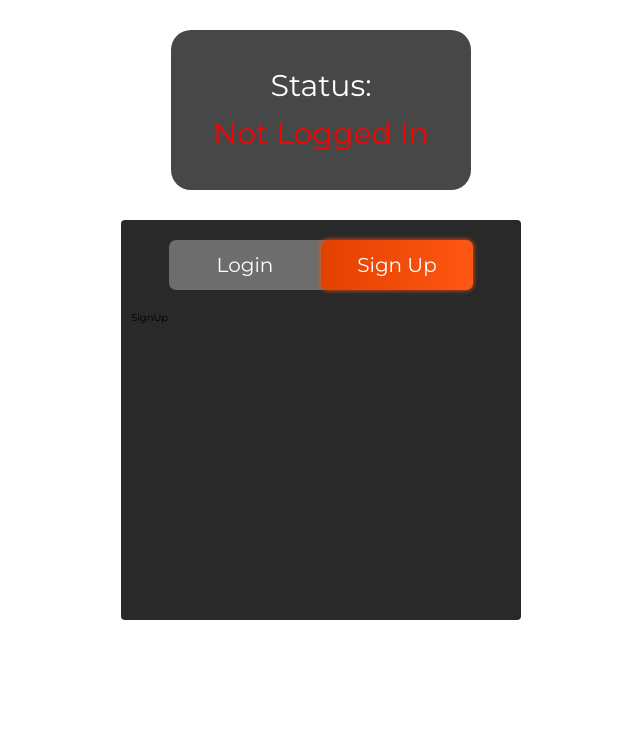
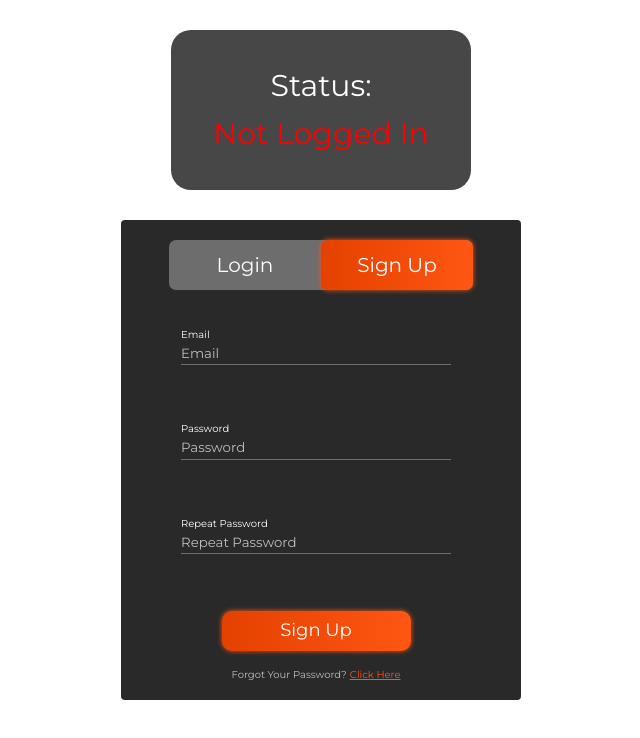
Before and after one commit to theNickMagee/Plain-React-CSS, a React (Create React App) app: page / in a window 1280 px wide. Both pictures are taken after a click on the element "Sign Up". Shown: the top 738 px of the page, without its empty margins (319-959 px from the left). Built offline with nearby package versions, Linux system fonts and the light colour scheme.

Commit message:
lookin good

```diff
--- a/src/components/login/Login.css
+++ /dev/null
@@ -1,112 +0,0 @@
-.login-container {
-  color: white;
-  /* background-color: rgb(71, 71, 71); */
-  flex: 1 0 auto;
-  margin: 0 1rem 1rem 0rem;
-  border-radius: 1rem;
-
-  display: flex;
-  flex-direction: column;
-  justify-content: space-around;
-  padding: 0 2rem 0 1rem;
-}
-
-.login-sign-up-form-inputs {
-  width: 100%;
-  border: 0;
-  outline: 0;
-  background: transparent;
-  /* border-bottom: 1px solid var(--lighter-grey); */
-  color: white;
-  /* padding: 0rem 0 0 1rem; */
-  /* height: 3rem; */
-  /* margin: 0 3rem; */
-}
-
-.login-sign-up-form-inputs::placeholder {
-  color: var(--lighter-grey);
-}
-
-.field-label {
-  margin-bottom: 0.4rem;
-}
-
-.icon-input-container {
-  display: flex;
-  justify-content: center;
-  flex-direction: column;
-  /* padding: 1rem 0 0rem 0; */
-}
-
-.email-field,
-.password-field {
-  padding: 0;
-  /* margin: 1rem; */
-  /* display: inline-block; */
-  /* height: 3rem; */
-}
-
-.input-border {
-  /* display: inline-block; */
-  width: 0px;
-  height: 1px;
-  background: var(--light-grey);
-  /* position: relative; */
-  /* top: -5px; */
-  -webkit-transition: all ease-in-out 0.15s;
-  -o-transition: all ease-in-out 0.15s;
-  transition: all ease-in-out 0.15s;
-  width: 100%;
-  /* padding-left: 1rem; */
-}
-
-/* .login-sign-up-form-inputs:hover,
-.login-sign-up-form-inputs:active,
-.login-sign-up-form-inputs:focus {
-  outline: none;
-} */
-
-.login-sign-up-form-inputs:hover + .input-border,
-.login-sign-up-form-inputs:active + .input-border,
-.login-sign-up-form-inputs:focus + .input-border {
-  background: var(--main-color);
-  height: 1px;
-}
-
-.form-icon {
-  color: var(--light-grey);
-  margin-right: 1rem;
-}
-
-.login-button-container {
-  display: flex;
-  justify-content: center;
-}
-
-.login-button {
-  width: 70%;
-  align-self: center;
-  /* margin: 2rem; */
-  outline: 0;
-  border: 0;
-  box-shadow: var(--main-glow);
-  color: white;
-  background-image: var(--main-gradient);
-  height: 4rem;
-  border-radius: 1rem;
-  font-size: 1.8rem;
-  font-weight: var(--button-font-weight);
-}
-
-.forgot-password-container {
-  display: flex;
-  justify-content: center;
-  width: 100%;
-  color: var(--lighter-grey);
-}
-
-.forgot-password-click {
-  margin-left: 0.3rem;
-  text-decoration: underline;
-  color: var(--main-color);
-}
--- a/src/components/login/Login.jsx
+++ b/src/components/login/Login.jsx
@@ -1,8 +1,6 @@
 import React, { useState } from "react";
 import { MdEmail } from "react-icons/md";
 import { RiLockPasswordFill } from "react-icons/ri";
-
-import "./Login.css";
 
 const Login = (props) => {
   const [email, setEmail] = useState("");
@@ -16,13 +14,12 @@ const Login = (props) => {
   };
 
   return (
-    <div className="login-container">
-      <div className="email-field">
+    <div className="login-signup-container">
       <div className="icon-input-container">
         <div className="field-label">Email</div>
         {/* <MdEmail className="form-icon" size={20} style={{}} /> */}
         <input
-            className="login-sign-up-form-inputs"
+          className="form-input"
           type="text"
           value={email}
           placeholder="Email"
@@ -30,20 +27,18 @@ const Login = (props) => {
         />
         <span className="input-border" />
       </div>
-      </div>
-      <div className="password-field">
+
+      <div className="icon-input-container">
         <div className="field-label">Password</div>
-        <div className="icon-input-container">
         {/* <RiLockPasswordFill className="form-icon" size={20} style={{}} /> */}
         <input
-            className="login-sign-up-form-inputs"
+          className="form-input"
           type="password"
           placeholder="Password"
           value={password}
           onChange={handlePasswordChange}
         />
         <span className="input-border" />
-        </div>
       </div>
       <div className="login-button-container">
         <button className="login-button">Log In</button>
--- a/src/components/loginAndSignUp/LoginAndSignUp.css
+++ b/src/components/loginAndSignUp/LoginAndSignUp.css
@@ -3,7 +3,7 @@
   /* DIMENSIONS AND STYLE */
   background-color: var(--dark-grey);
   border-radius: 0.4rem;
-  height: 40rem;
+  height: 60vh;
   min-width: 40rem;
 
   /* INNARDS */
@@ -16,62 +16,119 @@
   position: relative;
 }
 
-/* TEXT CONTAINER */
-.login-sign-up-toggle-container {
+.login-signup-container {
+  color: white;
+  /* background-color: rgb(71, 71, 71); */
+  flex: 1 0 auto;
+  margin: 0 1rem 0 0rem;
+
+  /* border-radius: 1rem; */
+
   display: flex;
-  /* justify-content: space-around; */
-  width: 80%;
-  /* position: relative; */
-  height: 5rem;
-  /* outline: solid 0.1rem rgb(126, 126, 126); */
-  /* border-radius: 0.6rem; */
-  /* background-color: rgba(175, 175, 175, 0); */
-  z-index: 3;
+  /* height: 3rem; */
+  flex-direction: column;
+  justify-content: space-evenly;
+
+  padding: 0 5rem 0 5rem;
 }
 
-.toggle-and-square-container {
-  position: relative;
-  height: 6rem;
-  margin: 2rem 0 1rem;
+.form-input {
+  width: 100%;
+  border: 0;
+  outline: 0;
+  background: transparent;
+  /* border-bottom: 1px solid var(--lighter-grey); */
+  color: white;
+  /* padding: 0rem 0 0.5rem 0; */
+  /* height: 3rem; */
+  /* margin: 0 3rem; */
 }
 
-.toggle-choice {
-  font-size: 2rem;
-  color: white;
-  font-weight: var(--button-font-weight);
-  width: 50%;
+.form-input::placeholder {
+  color: var(--lighter-grey);
+}
+
+.field-label {
+  /* margin-bottom: 0.4rem; */
+}
+
+.icon-input-container {
   display: flex;
-  align-items: center;
+  /* justify-content: space-between; */
+  /* align-items: baseline; */
+  flex-direction: column;
+  height: 20%;
+  flex: 0 0 20%;
+  /* margin: 1rem 0; */
+  /* height: 6rem; */
+}
+
+.input-border {
+  /* display: inline-block; */
+  width: 0px;
+  height: 1px;
+  /* flex: 0 0 1px !important; */
+  background: var(--light-grey);
+  /* position: relative; */
+  /* top: -5px; */
+  -webkit-transition: all ease-in-out 0.15s;
+  -o-transition: all ease-in-out 0.15s;
+  transition: all ease-in-out 0.15s;
+  width: 100%;
+  font-weight: 100;
+  border: 0;
+  outline: 0;
+  text-emphasis: none;
+  text-decoration: none;
+  /* padding-left: 1rem; */
+}
+
+/* .form-input:hover,
+.form-input:active,
+.form-input:focus {
+  outline: none;
+} */
+
+.form-input:active + .input-border,
+.form-input:focus + .input-border {
+  background: var(--main-color);
+  /* height: 1px; */
+}
+/*
+.form-icon {
+  color: var(--light-grey);
+  margin-right: 1rem;
+} */
+
+.login-button-container {
+  display: flex;
   justify-content: center;
 }
 
-/* PUT SLIDER UNDER OPTIONS */
-.login-sign-up-toggle-container,
-.toggle-square-container {
-  position: absolute;
-  top: 0rem;
-  right: 50%;
-  transform: translateX(50%);
+.login-button {
+  width: 70%;
+  align-self: center;
+  /* margin: 2rem; */
+  outline: 0;
+  border: 0;
+  box-shadow: var(--main-glow);
+  color: white;
+  background-image: var(--main-gradient);
+  height: 4rem;
+  border-radius: 1rem;
+  font-size: 1.8rem;
+  font-weight: var(--button-font-weight);
 }
 
-.toggle-square-container {
+.forgot-password-container {
   display: flex;
-  width: 80%;
-  height: 5rem;
-  background-color: var(--light-grey);
-  border-radius: 0.7rem;
+  justify-content: center;
+  width: 100%;
+  color: var(--lighter-grey);
 }
 
-.toggle-square {
-  background-image: var(--main-gradient);
-  box-shadow: var(--main-glow);
-  width: 50%;
-  height: 100%;
-  border-radius: 0.7rem;
-  transition: margin-left 0.25s;
-  /* z-index: -1; */
+.forgot-password-click {
+  margin-left: 0.3rem;
+  text-decoration: underline;
+  color: var(--main-color);
 }
-
-.toggle-square.right {
-  margin-left: 50%;
-}
--- a/src/components/loginAndSignUp/LoginAndSignUp.jsx
+++ b/src/components/loginAndSignUp/LoginAndSignUp.jsx
@@ -2,6 +2,7 @@ import React, { useState } from "react";
 import Login from "../login/Login";
 import SignUp from "../signup/SignUp";
 import "./LoginAndSignUp.css";
+import "./Toggle.css";
 
 const LoginAndSignUp = (props) => {
   const [logInMode, setLogInMode] = useState(true);
--- /dev/null
+++ b/src/components/loginAndSignUp/Toggle.css
@@ -0,0 +1,59 @@
+/* TEXT CONTAINER */
+.login-sign-up-toggle-container {
+  display: flex;
+  /* justify-content: space-around; */
+  width: 80%;
+  /* position: relative; */
+  height: 5rem;
+  /* outline: solid 0.1rem rgb(126, 126, 126); */
+  /* border-radius: 0.6rem; */
+  /* background-color: rgba(175, 175, 175, 0); */
+  z-index: 3;
+}
+
+.toggle-and-square-container {
+  position: relative;
+  height: 6rem;
+  margin: 2rem 0 1rem;
+}
+
+.toggle-choice {
+  font-size: 2rem;
+  color: white;
+  font-weight: var(--button-font-weight);
+  width: 50%;
+  display: flex;
+  align-items: center;
+  justify-content: center;
+}
+
+/* PUT SLIDER UNDER OPTIONS */
+.login-sign-up-toggle-container,
+.toggle-square-container {
+  position: absolute;
+  top: 0rem;
+  right: 50%;
+  transform: translateX(50%);
+}
+
+.toggle-square-container {
+  display: flex;
+  width: 80%;
+  height: 5rem;
+  background-color: var(--light-grey);
+  border-radius: 0.7rem;
+}
+
+.toggle-square {
+  background-image: var(--main-gradient);
+  box-shadow: var(--main-glow);
+  width: 50%;
+  height: 100%;
+  border-radius: 0.7rem;
+  transition: margin-left 0.25s;
+  /* z-index: -1; */
+}
+
+.toggle-square.right {
+  margin-left: 50%;
+}
--- a/src/components/signup/SignUp.jsx
+++ b/src/components/signup/SignUp.jsx
@@ -1,7 +1,73 @@
-import React from "react";
+import React, { useState } from "react";
+import { MdEmail } from "react-icons/md";
+import { RiLockPasswordFill } from "react-icons/ri";
+
+// import "./Login.css";
 
 const SignUp = (props) => {
-  return <div>SignUp</div>;
+  const [email, setEmail] = useState("");
+  const [password, setPassword] = useState("");
+  const [repeatPassword, setRepeatPassword] = useState("");
+
+  const handleEmailChange = (e) => {
+    setEmail(e.target.value);
+  };
+  const handlePasswordChange = (e) => {
+    setPassword(e.target.value);
+  };
+
+  const handleRepeatPasswordChange = (e) => {
+    setRepeatPassword(e.target.value);
+  };
+
+  return (
+    <div className="login-signup-container">
+      <div className="icon-input-container">
+        <div className="field-label">Email</div>
+        {/* <MdEmail className="form-icon" size={20} style={{}} /> */}
+        <input
+          className="form-input"
+          type="text"
+          value={email}
+          placeholder="Email"
+          onChange={handleEmailChange}
+        />
+        <span className="input-border" />
+      </div>
+
+      <div className="icon-input-container">
+        <div className="field-label">Password</div>
+        {/* <RiLockPasswordFill className="form-icon" size={20} style={{}} /> */}
+        <input
+          className="form-input"
+          type="password"
+          placeholder="Password"
+          value={password}
+          onChange={handlePasswordChange}
+        />
+        <span className="input-border" />
+      </div>
+      <div className="icon-input-container">
+        <div className="field-label">Repeat Password</div>
+        {/* <RiLockPasswordFill className="form-icon" size={20} style={{}} /> */}
+        <input
+          className="form-input"
+          type="password"
+          placeholder="Repeat Password"
+          value={repeatPassword}
+          onChange={handleRepeatPasswordChange}
+        />
+        <span className="input-border"></span>
+      </div>
+      <div className="login-button-container">
+        <button className="login-button">Sign Up</button>
+      </div>
+      <div className="forgot-password-container">
+        Forgot Your Password?{" "}
+        <span className="forgot-password-click">Click Here</span>
+      </div>
+    </div>
+  );
 };
 
 export default SignUp;
```
Lines whose indentation alone changed are shown as unchanged.
